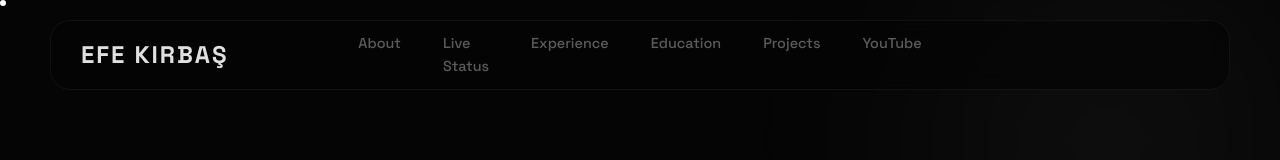
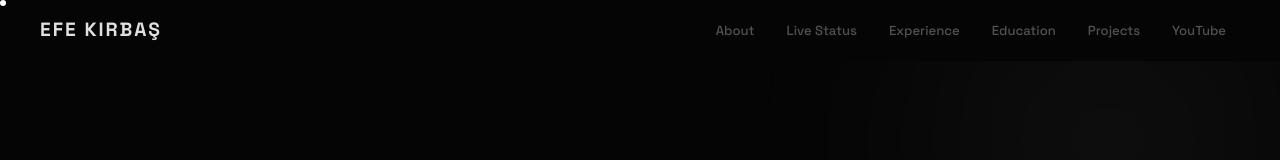
Before and after one commit to efekrbas/website, a Next.js app: page / in a window 1280 px wide. Shown: the top 160 px of the page. Built offline with nearby package versions, Linux system fonts and the light colour scheme; no server answers.

Commit message:
ui: navbar minimalistik tasarimi ve baslik cizgi animasyonlari

```diff
--- a/src/app/page.jsx
+++ b/src/app/page.jsx
@@ -23,6 +23,28 @@ export default function Home() {
     if ('scrollRestoration' in window.history) {
       window.history.scrollRestoration = 'manual';
     }
+
+    // Scroll animation for section titles
+    const titleObserver = new IntersectionObserver((entries) => {
+      entries.forEach(entry => {
+        if (entry.isIntersecting) {
+          entry.target.classList.add('in-view');
+        } else {
+          entry.target.classList.remove('in-view'); // Re-animate every time it scrolls into view
+        }
+      });
+    }, { threshold: 0.5 });
+
+    // We need a small timeout to let children mount properly before observing
+    const timer = setTimeout(() => {
+      const titles = document.querySelectorAll('.section-title');
+      titles.forEach(title => titleObserver.observe(title));
+    }, 100);
+
+    return () => {
+      titleObserver.disconnect();
+      clearTimeout(timer);
+    };
   }, []);
 
   return (
--- a/src/index.css
+++ b/src/index.css
@@ -152,23 +152,22 @@ header {
     top: 0;
     width: 100%;
     z-index: 1000;
-    padding: 20px 50px;
+    padding: 0;
 }
 
 .glass-nav {
     display: flex;
     justify-content: space-between;
     align-items: center;
-    background: rgba(5, 5, 5, 0.7);
-    backdrop-filter: blur(10px);
-    padding: 15px 30px;
-    border-radius: 20px;
-    border: 1px solid var(--glass-border);
+    background: #050505;
+    padding: 14px 40px;
+    border-radius: 0;
+    border: none;
     position: relative;
 }
 
 .logo {
-    font-size: 1.5rem;
+    font-size: 1.2rem;
     font-weight: 800;
     letter-spacing: 2px;
 }
@@ -176,31 +175,30 @@ header {
 .nav-links {
     display: flex;
     list-style: none;
-    gap: 10px;
-    position: absolute;
-    left: 50%;
-    transform: translateX(-50%);
+    gap: 4px;
 }
 
 .nav-links a {
-    font-size: 0.9rem;
+    font-size: 0.82rem;
     font-weight: 500;
-    opacity: 0.4;
-    transition: all 0.4s ease;
+    opacity: 0.35;
+    transition: all 0.3s ease;
     display: inline-block;
-    padding: 8px 16px;
-    border-radius: 8px;
+    padding: 6px 14px;
+    border-radius: 6px;
+    position: relative;
 }
 
 .nav-links a:hover {
-    opacity: 0.8;
+    opacity: 0.65;
 }
 
 .nav-links a.active {
     opacity: 1;
     color: #fff;
-    text-shadow: 0 0 8px rgba(255, 255, 255, 0.6), 0 0 20px rgba(255, 255, 255, 0.3);
-}
+}
+
+
 
 
 .burger {
@@ -477,13 +475,18 @@ section {
 
 .section-title::after {
     content: '';
-    width: 50px;
+    position: absolute;
+    bottom: -10px;
+    left: calc(50% - 25px);
+    width: 0;
     height: 3px;
     background: var(--accent-color);
-    position: absolute;
-    bottom: -10px;
-    left: 50%;
-    transform: translateX(-50%);
+    transition: width 0.8s cubic-bezier(0.22, 1, 0.36, 1);
+}
+
+.section-title:hover::after,
+.section-title.in-view::after {
+    width: 50px;
 }
 
 .glass-card {
@@ -1077,7 +1080,11 @@ footer {
 /* Responsive */
 @media (max-width: 1024px) {
     header {
-        padding: 15px;
+        padding: 0;
+    }
+
+    .glass-nav {
+        padding: 14px 24px;
     }
 
     .nav-links {
@@ -1270,13 +1277,18 @@ footer {
     }
 
     /* Performance Optimizations for Mobile */
-    .glass-nav,
     .glass-card,
-    .nav-links.nav-active,
     .ls-card {
         backdrop-filter: none !important;
         -webkit-backdrop-filter: none !important;
         background: rgba(10, 10, 10, 0.9) !important;
+    }
+
+    .glass-nav,
+    .nav-links.nav-active {
+        backdrop-filter: none !important;
+        -webkit-backdrop-filter: none !important;
+        background: #050505 !important;
     }
 
     #hero::before {
```
